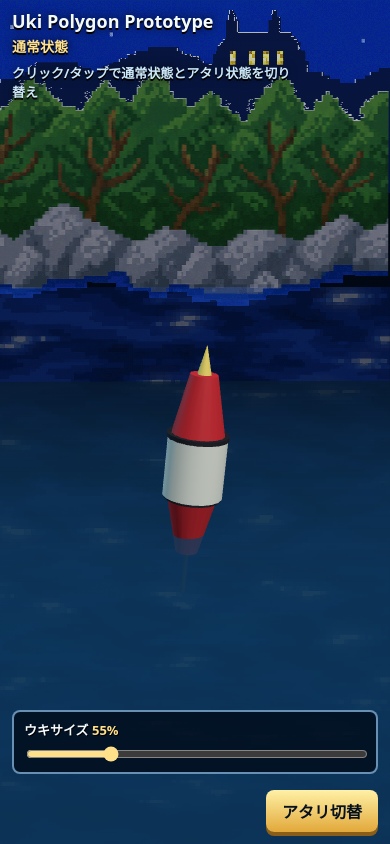
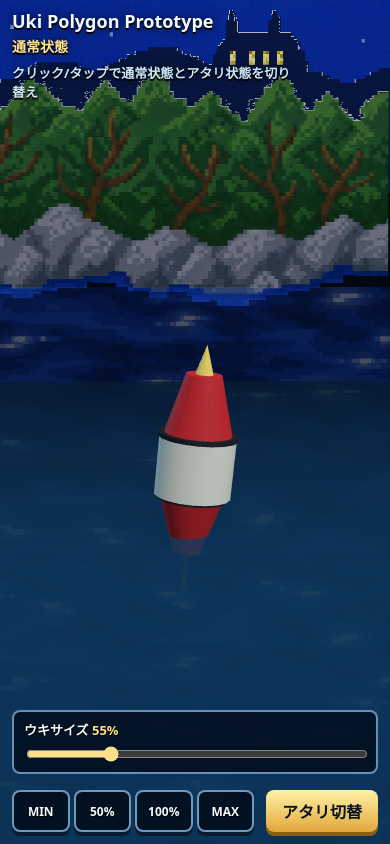
Before and after one commit to spinel-azure/daphne-fishing, a plain HTML site: page prototype/uki_polygon/index.html in a window 390 px wide. Drawn offline with nearby package versions, Linux system fonts and the light colour scheme; animation ran at ten frames a second.

Commit message:
Update prototype files

```diff
--- a/prototype/uki_polygon/index.html
+++ b/prototype/uki_polygon/index.html
@@ -4,7 +4,7 @@
 <meta charset="UTF-8">
 <meta name="viewport" content="width=device-width,initial-scale=1.0">
 <title>Daphne Fishing Uki Polygon Prototype</title>
-<link rel="stylesheet" href="style.css?v=20260705-size-slider1">
+<link rel="stylesheet" href="style.css?v=20260705-scale-presets1">
 </head>
 <body>
 <main class="prototypeShell">
@@ -25,9 +25,15 @@
       <span>ウキサイズ <strong id="scaleValue">55%</strong></span>
       <input id="ukiScaleSlider" type="range" min="35" max="120" step="1" value="55">
     </label>
+    <div class="scalePresetBar" aria-label="ウキサイズプリセット">
+      <button type="button" data-scale-preset="35">MIN</button>
+      <button type="button" data-scale-preset="50">50%</button>
+      <button type="button" data-scale-preset="100">100%</button>
+      <button type="button" data-scale-preset="120">MAX</button>
+    </div>
     <button id="toggleStateButton" class="toggleStateButton" type="button">アタリ切替</button>
   </section>
 </main>
-<script type="module" src="ukiPrototype.js?v=20260705-size-slider1"></script>
+<script type="module" src="ukiPrototype.js?v=20260705-scale-presets1"></script>
 </body>
 </html>
--- a/prototype/uki_polygon/style.css
+++ b/prototype/uki_polygon/style.css
@@ -20,6 +20,10 @@ button{font:inherit}
 .loadStatus.is-error{color:#ff8a8a!important}
 .scaleControl{position:absolute;left:16px;right:16px;bottom:82px;z-index:3;display:grid;grid-template-columns:auto minmax(0,1fr);gap:10px;align-items:center;padding:8px 10px;border:2px solid rgba(159,211,255,.65);border-radius:8px;background:rgba(1,8,18,.72);color:#f4fbff;text-shadow:1px 1px 0 #000;font-weight:700}
 .scaleControl span{white-space:nowrap}.scaleControl strong{color:#ffe08a}.scaleControl input{width:100%;accent-color:#ffe08a}
+.scalePresetBar{position:absolute;left:16px;right:160px;bottom:16px;z-index:3;display:grid;grid-template-columns:repeat(4,minmax(0,1fr));gap:6px}
+.scalePresetBar button{height:42px;padding:0;border:2px solid rgba(159,211,255,.7);border-radius:8px;background:rgba(1,8,18,.78);color:#f4fbff;box-shadow:0 4px 0 rgba(0,0,0,.45);font-size:13px;font-weight:700;text-shadow:1px 1px 0 #000}
+.scalePresetBar button.is-active{border-color:#ffe08a;background:linear-gradient(#fff1a6,#e2a83a);color:#06111d;text-shadow:none}
+.scalePresetBar button:active{transform:translateY(3px);box-shadow:0 1px 0 rgba(0,0,0,.45)}
 .toggleStateButton{position:absolute;right:16px;bottom:16px;z-index:3;min-width:128px;padding:10px 14px;border:0;border-radius:8px;color:#06111d;background:linear-gradient(#fff1a6,#e2a83a);box-shadow:0 4px 0 #8a5e18;font-weight:700}
 .toggleStateButton:active{transform:translateY(3px);box-shadow:0 1px 0 #8a5e18}
 @media(max-width:520px){
@@ -28,5 +32,7 @@ button{font:inherit}
   .waterScroll{background-size:520px 100%}
   .hud{left:12px;top:12px}
   .scaleControl{left:12px;right:12px;bottom:70px;grid-template-columns:1fr;font-size:13px;gap:5px}
+  .scalePresetBar{left:12px;right:136px;bottom:12px;gap:4px}
+  .scalePresetBar button{height:42px;font-size:12px}
   .toggleStateButton{right:12px;bottom:12px;min-width:112px;padding:9px 12px}
 }
--- a/prototype/uki_polygon/ukiPrototype.js
+++ b/prototype/uki_polygon/ukiPrototype.js
@@ -180,19 +180,48 @@ function setBiteState(isBite){
 function initScaleControl(){
   const slider=document.getElementById('ukiScaleSlider');
   if(!slider)return;
-  const sync=()=>{
-    state.ukiScale=Number(slider.value)/100;
-    const value=document.getElementById('scaleValue');
-    if(value)value.textContent=`${slider.value}%`;
-    applyUkiScale();
-  };
   slider.value=String(Math.round(state.ukiScale*100));
-  slider.addEventListener('input',sync);
-  sync();
+  slider.addEventListener('input',syncScaleControl);
+  document.querySelectorAll('[data-scale-preset]').forEach((button)=>{
+    button.addEventListener('click',(event)=>{
+      event.stopPropagation();
+      setUkiScalePercent(Number(button.dataset.scalePreset));
+    });
+  });
+  syncScaleControl();
+}
+
+function setUkiScalePercent(percent){
+  const slider=document.getElementById('ukiScaleSlider');
+  if(!slider)return;
+  const min=Number(slider.min)||35;
+  const max=Number(slider.max)||120;
+  const next=Math.max(min,Math.min(max,Math.round(percent)));
+  slider.value=String(next);
+  syncScaleControl();
+}
+
+function syncScaleControl(){
+  const slider=document.getElementById('ukiScaleSlider');
+  if(!slider)return;
+  const percent=Number(slider.value);
+  state.ukiScale=percent/100;
+  const value=document.getElementById('scaleValue');
+  if(value)value.textContent=`${percent}%`;
+  document.querySelectorAll('[data-scale-preset]').forEach((button)=>{
+    button.classList.toggle('is-active',Number(button.dataset.scalePreset)===percent);
+  });
+  applyUkiScale();
 }
 
 function applyUkiScale(){
-  if(state.uki)state.uki.scale.setScalar(state.ukiScale);
+  if(state.uki)state.uki.scale.set(state.ukiScale*getMobileWidthBoost(),state.ukiScale,state.ukiScale);
+}
+
+function getMobileWidthBoost(){
+  const rect=state.canvas?.getBoundingClientRect();
+  const width=rect?.width||520;
+  return width<430 ? 1.28 : 1;
 }
 
 function toggleBiteState(){
@@ -207,6 +236,7 @@ function resize(){
   state.renderer.setSize(width,height,false);
   state.camera.aspect=width/height;
   state.camera.updateProjectionMatrix();
+  applyUkiScale();
 }
 
 function resizeFallback(){
@@ -260,13 +290,14 @@ function drawFallback(elapsed){
   const cx=w*.52;
   const cy=h*.48-state.currentSink*42*dpr+Math.sin(elapsed*(state.isBite?7.4:2.2))*bobAmp+shake;
   const scale=Math.min(w,h)/520*state.ukiScale/.55;
+  const widthBoost=getMobileWidthBoost();
 
   ctx.clearRect(0,0,w,h);
 
   ctx.save();
   ctx.translate(cx,cy);
   ctx.rotate(-.12+Math.sin(elapsed*1.8)*.04);
-  ctx.scale(scale,scale);
+  ctx.scale(scale*widthBoost,scale);
   ctx.shadowColor='rgba(0,0,0,.65)';
   ctx.shadowBlur=18;
   ctx.shadowOffsetY=8;
```
